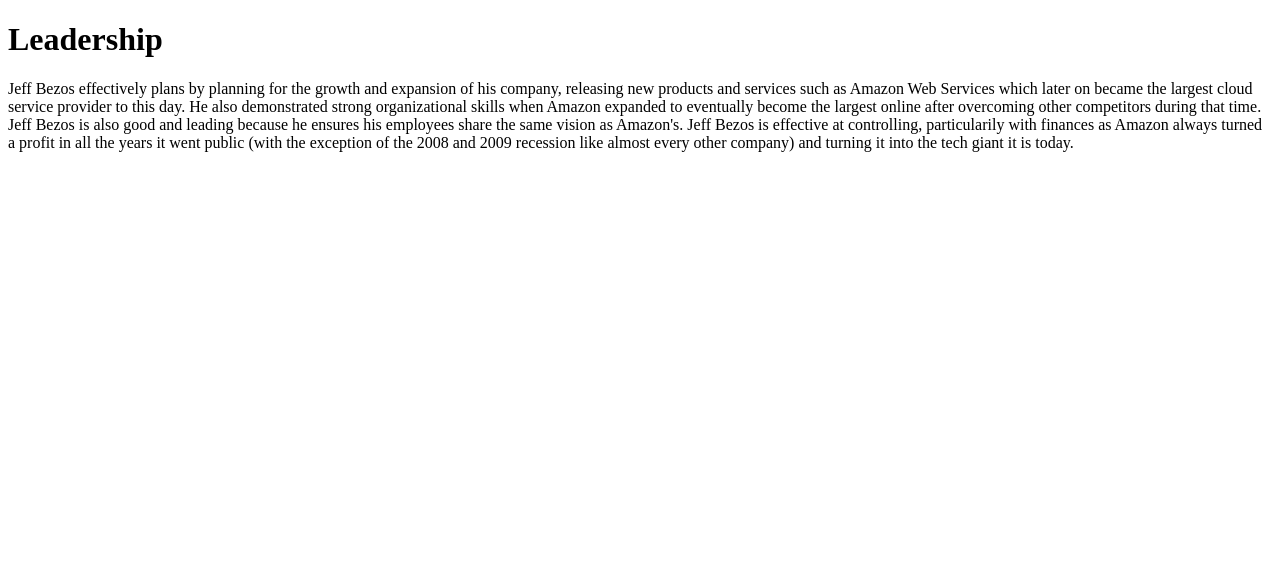
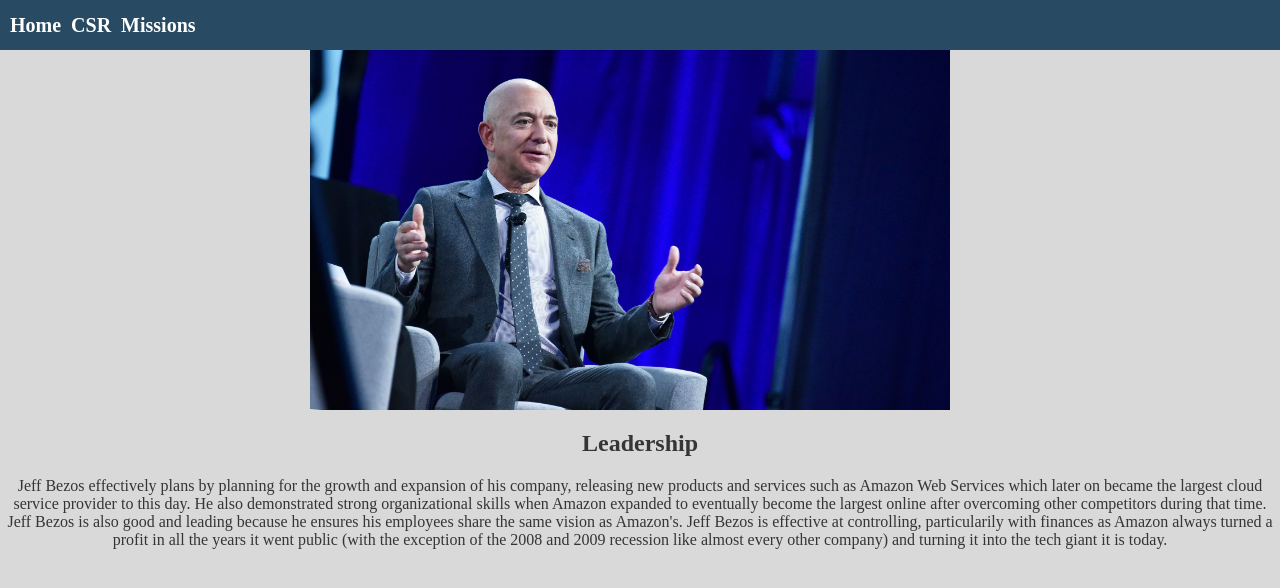
Before and after one commit to destroyer22719/Business-Management-Culminating, a plain HTML site: page leadership.html in a window 1280 px wide. Drawn offline with Linux system fonts and the light colour scheme.

Commit message:
finished leadership page

```diff
--- a/leadership.html
+++ b/leadership.html
@@ -5,20 +5,40 @@
     <meta charset="UTF-8">
     <meta http-equiv="X-UA-Compatible" content="IE=edge">
     <meta name="viewport" content="width=device-width, initial-scale=1.0">
+    <link rel="stylesheet" href="styles/base.css">
+    <link rel="stylesheet" href="styles/leadership.css">
     <title>BOH4M Culminating | Leadership</title>
 </head>
+<body>
+    <header>
+        <nav class="nav">
+            <div class="nav__item"><a href="./index.html">Home</a></div>
+            <div class="nav__item"><a href="./csr.html">CSR</a></div>
+            <div class="nav__item"><a href="./missions.html">Missions</a></div>
+        </nav>
+    </header>
+    <main class="main">
+        <img class="main__img" src="images/bezos_2.jpg" alt="Bezos">
+        <section>
+            <h1>Leadership</h1>
+            <p>
+                Jeff Bezos effectively plans by planning for the growth and expansion of his company, releasing new
+                products and
+                services such as Amazon Web Services which later on became the largest cloud service provider to this
+                day. He
+                also demonstrated strong organizational skills when Amazon expanded to eventually become the largest
+                online
+                after overcoming other competitors during that time. Jeff Bezos is also good and leading because he
+                ensures his
+                employees share the same vision as Amazon&apos;s. Jeff Bezos is effective at controlling, particularily
+                with
+                finances as Amazon always turned a profit in all the years it went public (with the exception of the
+                2008 and
+                2009 recession like almost every other company) and turning it into the tech giant it is today.
+            </p>
+        </section>
+    </main>
 
-<body>
-    <h1>Leadership</h1>
-    <p>
-        Jeff Bezos effectively plans by planning for the growth and expansion of his company, releasing new products and
-        services such as Amazon Web Services which later on became the largest cloud service provider to this day. He
-        also demonstrated strong organizational skills when Amazon expanded to eventually become the largest online
-        after overcoming other competitors during that time. Jeff Bezos is also good and leading because he ensures his
-        employees share the same vision as Amazon&apos;s. Jeff Bezos is effective at controlling, particularily with
-        finances as Amazon always turned a profit in all the years it went public (with the exception of the 2008 and
-        2009 recession like almost every other company) and turning it into the tech giant it is today.
-    </p>
 </body>
 
 </html>
--- /dev/null
+++ b/styles/leadership.css
@@ -0,0 +1,12 @@
+.main {
+    display: flex;
+    align-items: center;
+    justify-content: center;
+    flex-direction: column;
+    text-align: center;
+}
+
+.main__img {
+    width: 50%;
+    margin-right: 20px;
+}
```
Also changed, not shown: csr.html (+3 -3 lines), images/bezos_2.jpg (added).
